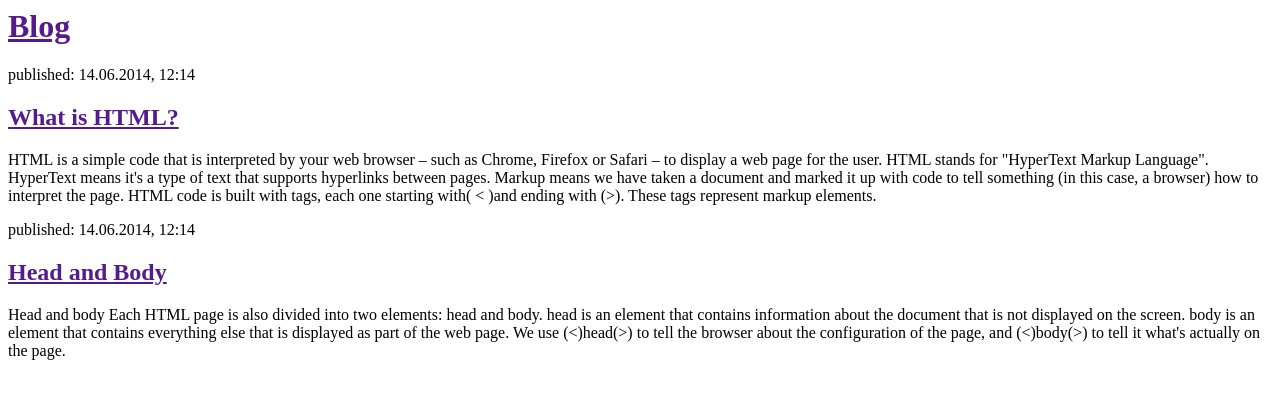
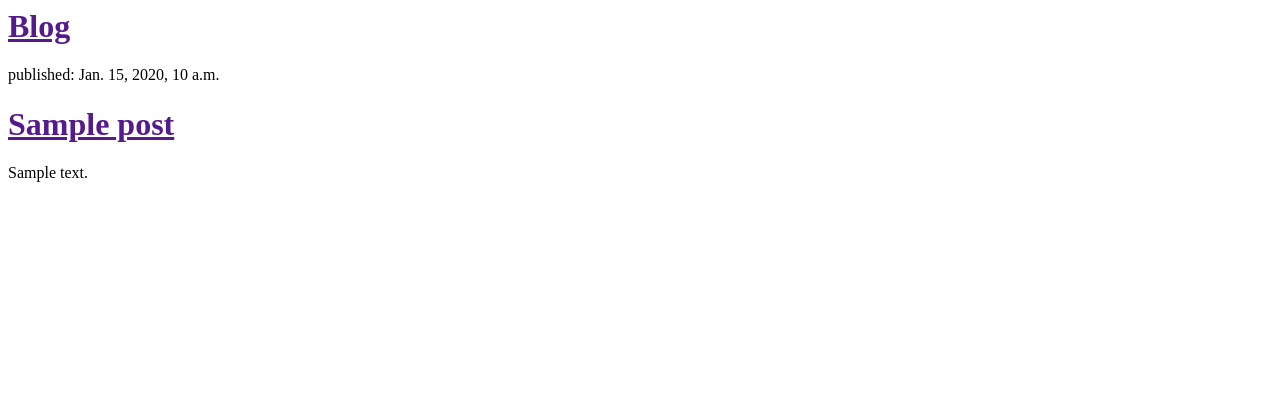
Before and after one commit to AarshiyaGuneja/Blog, a Django app: template blogpost/templates/blogpost/post_list.html in a window 1280 px wide. Shown: the top 399 px of the page. Run offline with Django 3.2, Linux system fonts and the light colour scheme; the template is opened without the code that fills it: values that come from a table or form of the project are taken from there, others are empty; tables that the repository leaves empty hold one stand-in row (values such as "Sample post").

Commit message:
templated updated

```diff
--- a/blogpost/templates/blogpost/post_list.html
+++ b/blogpost/templates/blogpost/post_list.html
@@ -7,26 +7,15 @@
             <h1><a href="">Blog</a></h1>
         </div>
 
-        <div>
-            <p>published: 14.06.2014, 12:14</p>
-            <h2><a href="">What is HTML?</a></h2>
-            <p>HTML is a simple code that is interpreted by your web browser – such as Chrome, Firefox or Safari – to display a web page for the user.
+{% for post in posts %}
+    <div>
+        <p>published: {{ post.published_date }}</p>
+        <h1><a href="">{{ post.title }}</a></h1>
+        <p>{{ post.text|linebreaksbr }}</p>
+    </div>
+{% endfor %}
 
-HTML stands for "HyperText Markup Language". HyperText means it's a type of text that supports hyperlinks between pages. Markup means we have taken a document and marked it up with code to tell something (in this case, a browser) how to interpret the page. HTML code is built with tags, each one starting with( < )and ending with (>). These tags represent markup elements.</p>
-        </div>
 
-        <div>
-            <p>published: 14.06.2014, 12:14</p>
-            <h2><a href="">Head and Body</a></h2>
-            <p>Head and body
 
-Each HTML page is also divided into two elements: head and body.
-
-    head is an element that contains information about the document that is not displayed on the screen.
-
-    body is an element that contains everything else that is displayed as part of the web page.
-
-We use (<)head(>) to tell the browser about the configuration of the page, and (<)body(>) to tell it what's actually on the page.</p>
-        </div>
     </body>
 </html>
--- a/blogpost/views.py
+++ b/blogpost/views.py
@@ -3,5 +3,5 @@ from django.utils import timezone
 from .models import Post
 
 def post_list(request):
-    Post.objects.filter(published_date__lte=timezone.now()).order_by('published_date')
-    return render(request, 'blogpost/post_list.html', {})
+    posts = Post.objects.filter(published_date__lte=timezone.now()).order_by('published_date')
+    return render(request, 'blogpost/post_list.html', {'posts': posts})
```
